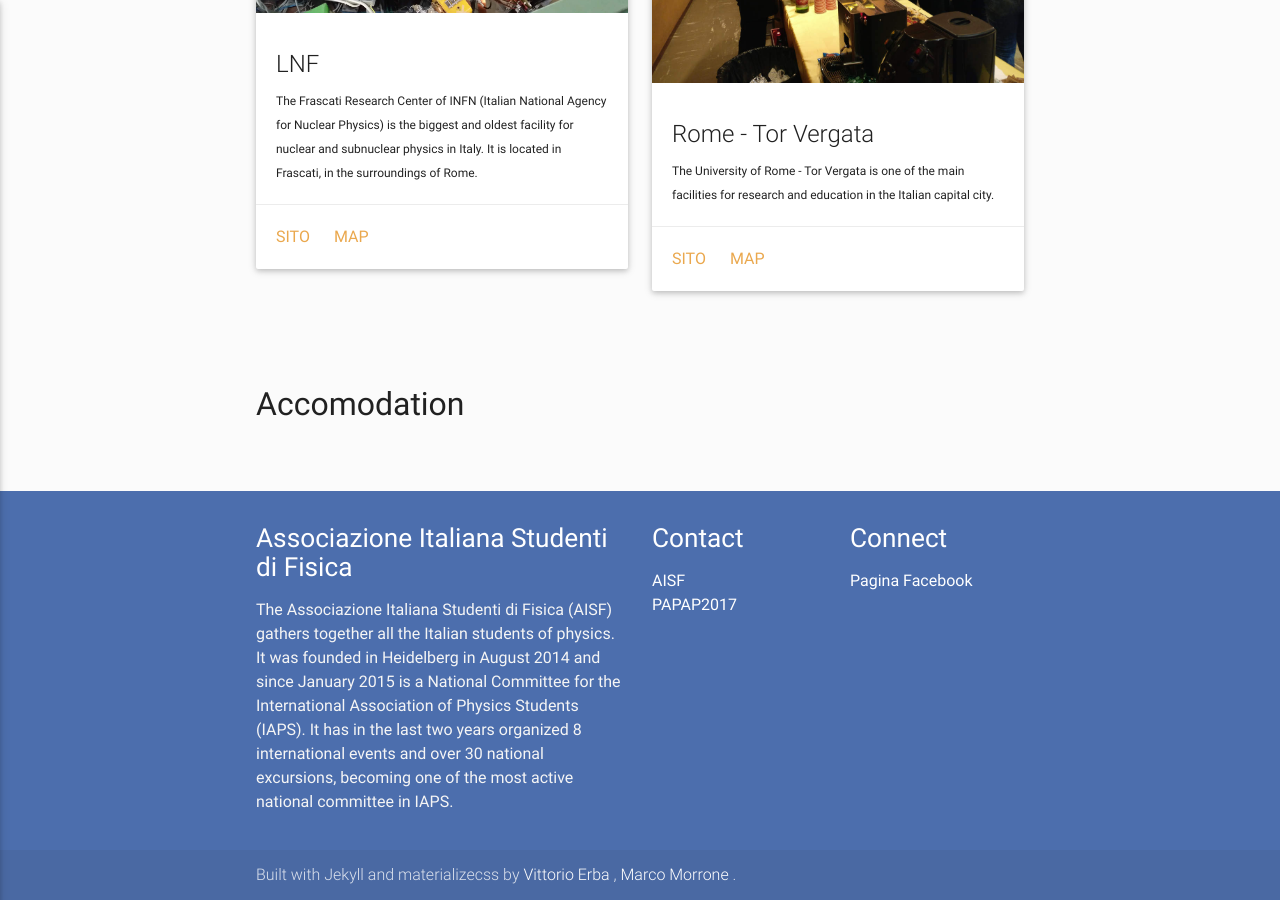
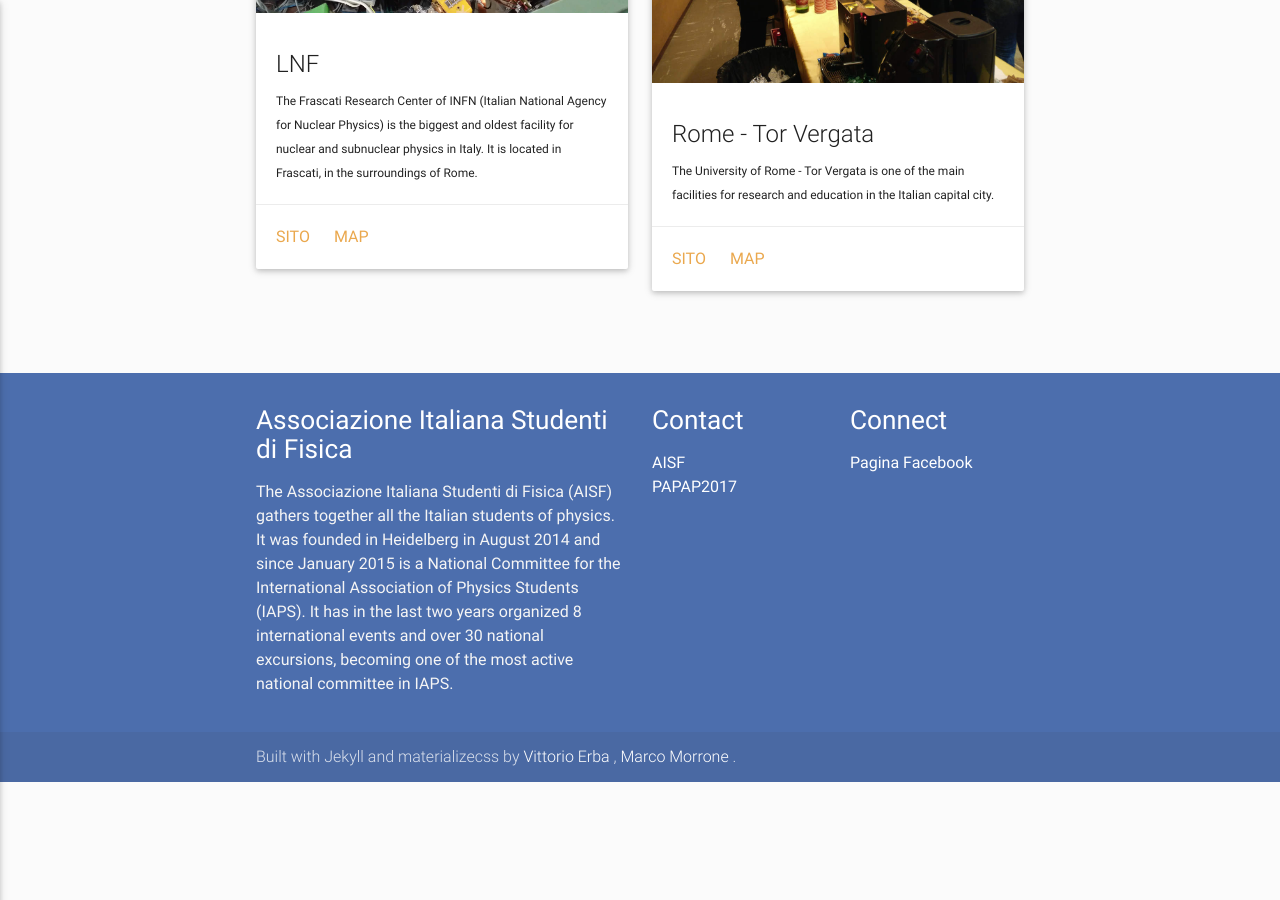
Before and after one commit to eligara/papap19, a Jekyll site: the page built from facilities.html, in a window 1280 px wide and 900 px high, scrolled down 1503 px. Built offline with Jekyll 4.4.1, drawn with Linux system fonts in a browser that asks for light colours; nearby versions of some CDN libraries.

Commit message:
commento l accomodation

```diff
--- a/facilities.html
+++ b/facilities.html
@@ -40,7 +40,7 @@ title: Facilities
   {% endfor %}
 </div>
 
-<div class="section">
+<!-- <div class="section">
   <h2>Accomodation</h2>
 
   {% for item in site.data.facilities.accomodation %}
@@ -52,7 +52,7 @@ title: Facilities
         <div class="card">
           <!-- <div class="card-image">
     	       <img src="{{ site.url}}/{{ item.img }}">
-          </div> -->
+          </div>
           <div class="card-content">
     	       <span class="card-title grey-text text-darken-4">{{ item.title }}</span>
     	       <p>
@@ -71,4 +71,4 @@ title: Facilities
     </div>
     {% endif %}
   {% endfor %}
-</div>
+</div> -->
```
